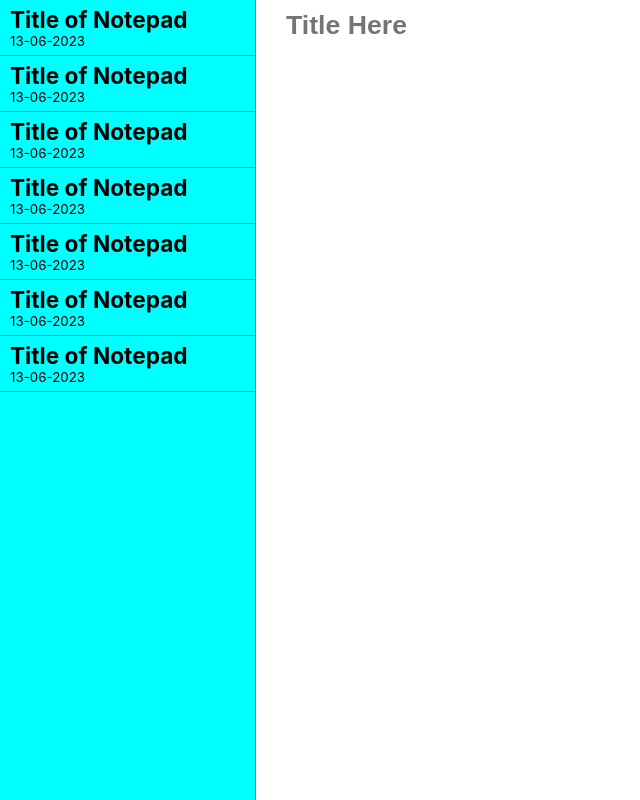
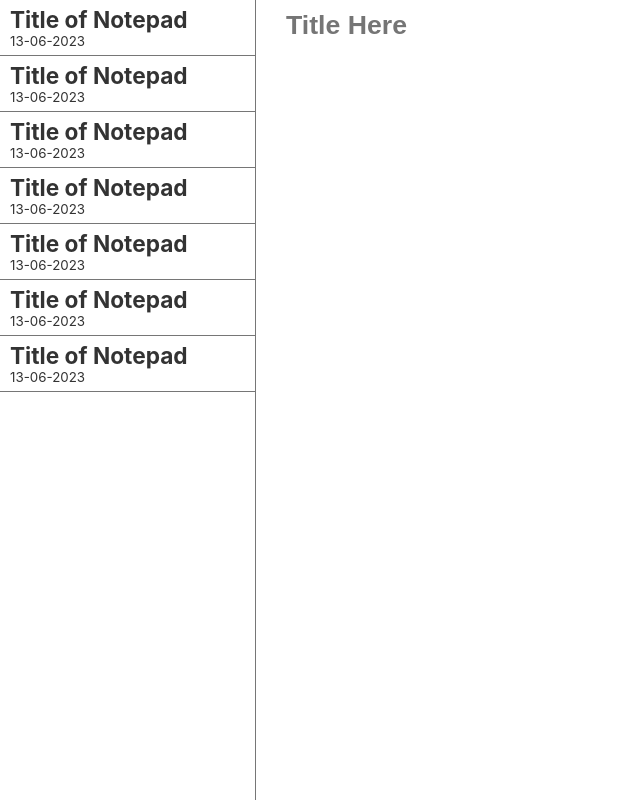
Before and after one commit to tylerbert31/Notepad-Fly, a React (Vite) app: page / in a window 1280 px wide. Shown: the whole page, without its empty margins (0-640 px from the left). Built offline with nearby package versions, Linux system fonts and the light colour scheme.

Commit message:
CSS Variable font color

```diff
--- a/src/App.css
+++ b/src/App.css
@@ -1,3 +1,7 @@
+:root {
+  --font-color: #333333;
+}
+
 html,
 body {
   margin: 0;
@@ -10,7 +14,7 @@ body {
 }
 
 .sidebar {
-  background-color: aqua;
+  background-color: rgb(255, 255, 255);
   overflow-y: auto;
   border-right: #767676 1px solid;
 }
@@ -33,11 +37,13 @@ body {
   text-overflow: ellipsis;
   font-size: 17pt;
   font-weight: bold;
+  color: var(--font-color);
 }
 
 .card .date {
   font-size: 10pt;
   list-style-type: none;
+  color: var(--font-color);
 }
 
 .main {
@@ -57,7 +63,7 @@ body {
   padding: 0;
   margin: 0;
   font-size: 16px;
-  color: #000;
+  color: var(--font-color);
   margin: 10px 30px;
   font-size: 20pt;
   font-weight: bold;
@@ -74,4 +80,5 @@ body {
   border: none;
   outline: none;
   background-color: transparent;
+  color: var(--font-color);
 }
```
